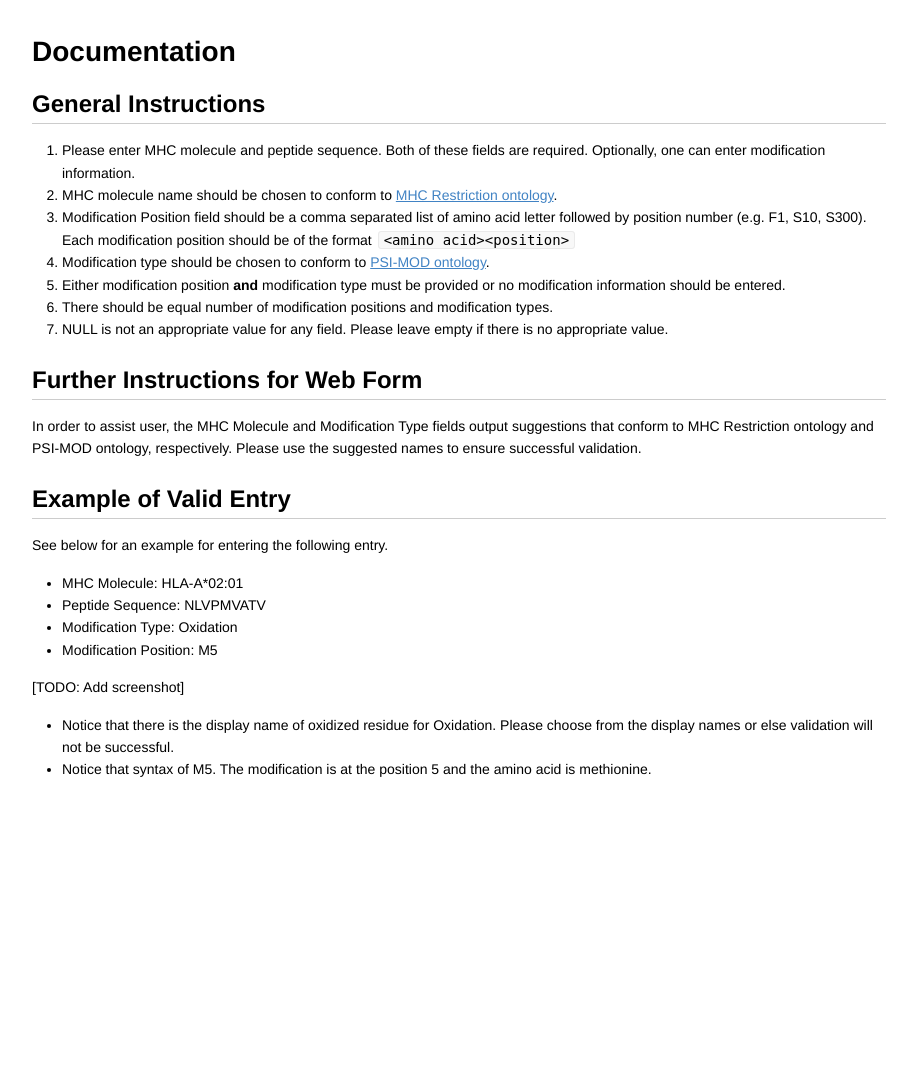
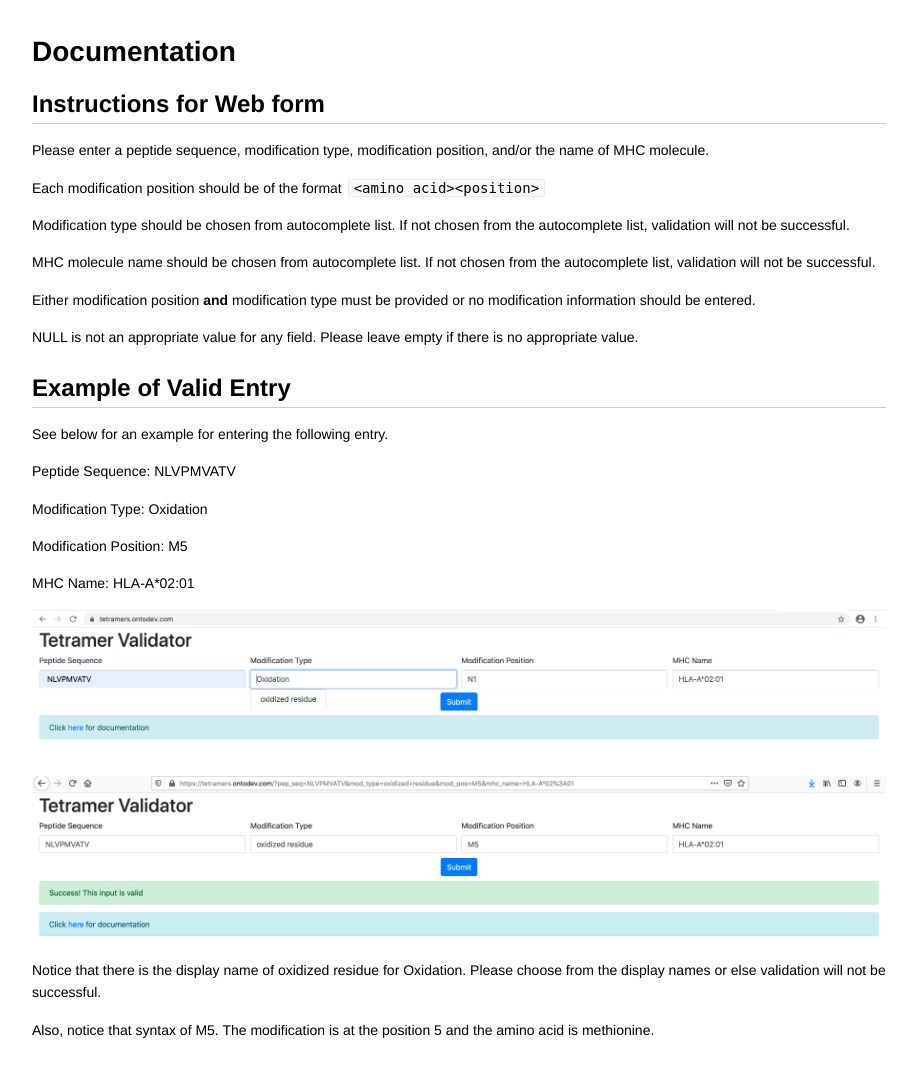
Before and after one commit to IEDB/tetramer-validator, a Flask app: page /README.html in a window 1280 px wide. Shown: the whole page, without its empty margins (181-1098 px from the left). Before the commit the page ends 777 px from the top, so only its background shows below. Run offline with Flask 2, Linux system fonts and the light colour scheme; parts of the project's set-up code (start-up, migrations or seed data) failed here and were passed over.

Commit message:
Revert "Added further instructions, added links to ontologies."
This reverts commit 62f61a986186b9de1cc8303b4d61e4dbf3afe917.

```diff
--- a/tetramer_validator/templates/README.html
+++ b/tetramer_validator/templates/README.html
@@ -333,39 +333,39 @@ kbd {
 
 <h1 id="toc_0">Documentation</h1>
 
-<h2 id="toc_1">General Instructions</h2>
+<h2 id="toc_1">Instructions for Web form</h2>
 
-<ol>
-<li>Please enter MHC molecule and peptide sequence. Both of these fields are required. Optionally, one can enter modification information.</li>
-<li>MHC molecule name should be chosen to conform to <a href="https://www.ebi.ac.uk/ols/ontologies/mro">MHC Restriction ontology</a>.</li>
-<li>Modification Position field should be a comma separated list of amino acid letter followed by position number (e.g. F1, S10, S300). Each modification position should be of the format <code>&lt;amino acid&gt;&lt;position&gt;</code></li>
-<li>Modification type should be chosen to conform to <a href="https://www.ebi.ac.uk/ols/ontologies/mod">PSI-MOD ontology</a>.<br></li>
-<li>Either modification position <strong>and</strong> modification type must be provided or no modification information should be entered.</li>
-<li>There should be equal number of modification positions and modification types.</li>
-<li>NULL is not an appropriate value for any field. Please leave empty if there is no appropriate value.</li>
-</ol>
+<p>Please enter a peptide sequence, modification type, modification position, and/or the name of MHC molecule.</p>
 
-<h2 id="toc_2">Further Instructions for Web Form</h2>
+<p>Each modification position should be of the format <code>&lt;amino acid&gt;&lt;position&gt;</code></p>
 
-<p>In order to assist user, the MHC Molecule and Modification Type fields output suggestions that conform to MHC Restriction ontology and PSI-MOD ontology, respectively.  Please use the suggested names to ensure successful validation.</p>
+<p>Modification type should be chosen from autocomplete list.  If not chosen from the autocomplete list, validation will not be successful.</p>
 
-<h2 id="toc_3">Example of Valid Entry</h2>
+<p>MHC molecule name should be chosen from autocomplete list. If not chosen from the autocomplete list, validation will not be successful.</p>
+
+<p>Either modification position <strong>and</strong> modification type must be provided or no modification information should be entered.</p>
+
+<p>NULL is not an appropriate value for any field. Please leave empty if there is no appropriate value.</p>
+
+<h2 id="toc_2">Example of Valid Entry</h2>
 
 <p>See below for an example for entering the following entry.</p>
 
-<ul>
-<li>MHC Molecule: HLA-A*02:01</li>
-<li>Peptide Sequence: NLVPMVATV</li>
-<li>Modification Type: Oxidation</li>
-<li>Modification Position: M5</li>
-</ul>
+<p>Peptide Sequence: NLVPMVATV</p>
 
-<p>[TODO: Add screenshot]</p>
+<p>Modification Type: Oxidation</p>
 
-<ul>
-<li>Notice that there is the display name of oxidized residue for Oxidation. Please choose from the display names or else validation will not be successful. </li>
-<li>Notice that syntax of M5. The modification is at the position 5 and the amino acid is methionine.<br></li>
-</ul>
+<p>Modification Position: M5</p>
+
+<p>MHC Name: HLA-A*02:01</p>
+
+<p><img src="/static/Example_1_1.png" alt="1"></p>
+
+<p><img src="/static/Example_1_2.png" alt="2"></p>
+
+<p>Notice that there is the display name of oxidized residue for Oxidation. Please choose from the display names or else validation will not be successful.  </p>
+
+<p>Also, notice that syntax of M5. The modification is at the position 5 and the amino acid is methionine.  </p>
 
 
 
```
Also changed, not shown: README.md.
